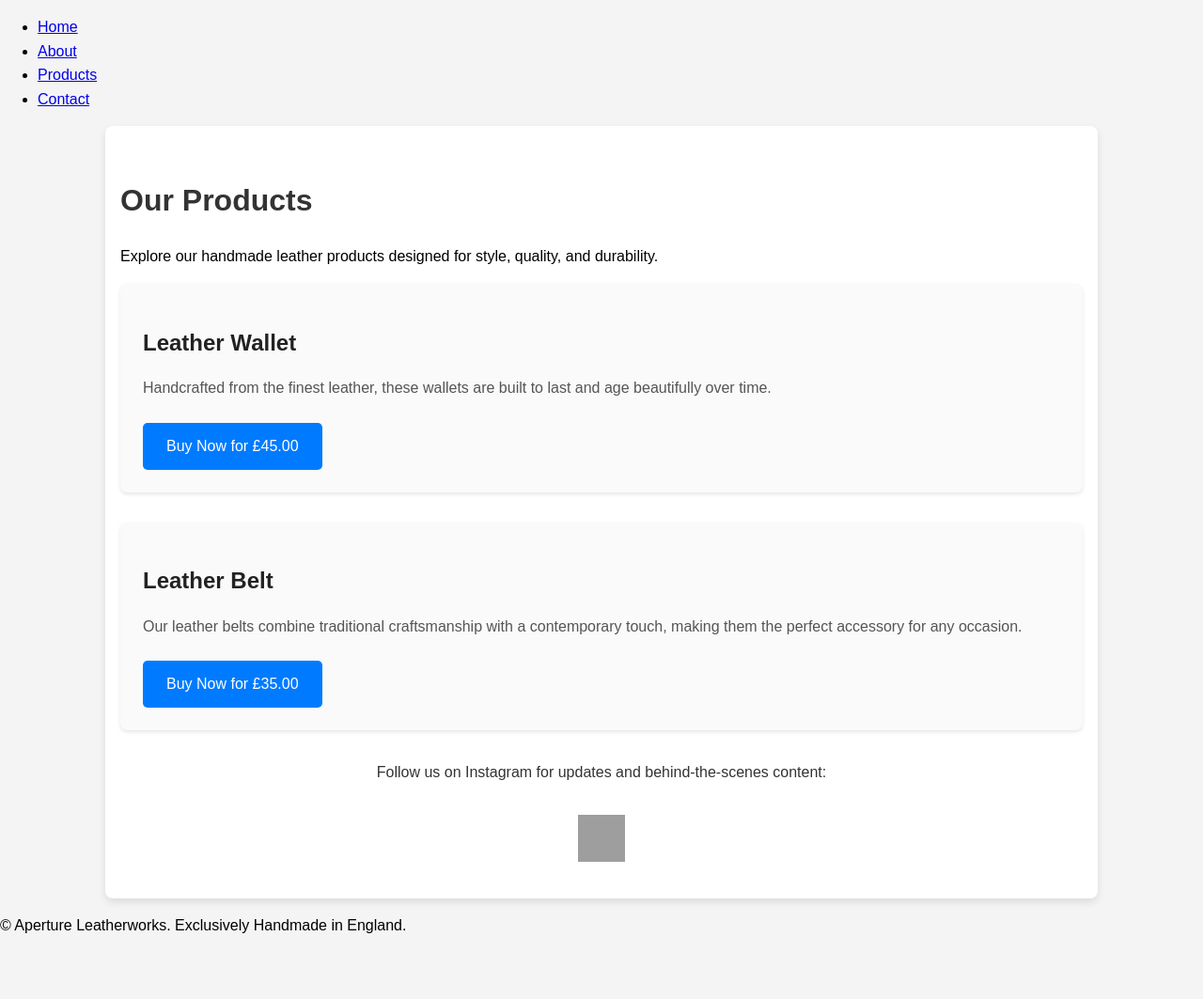
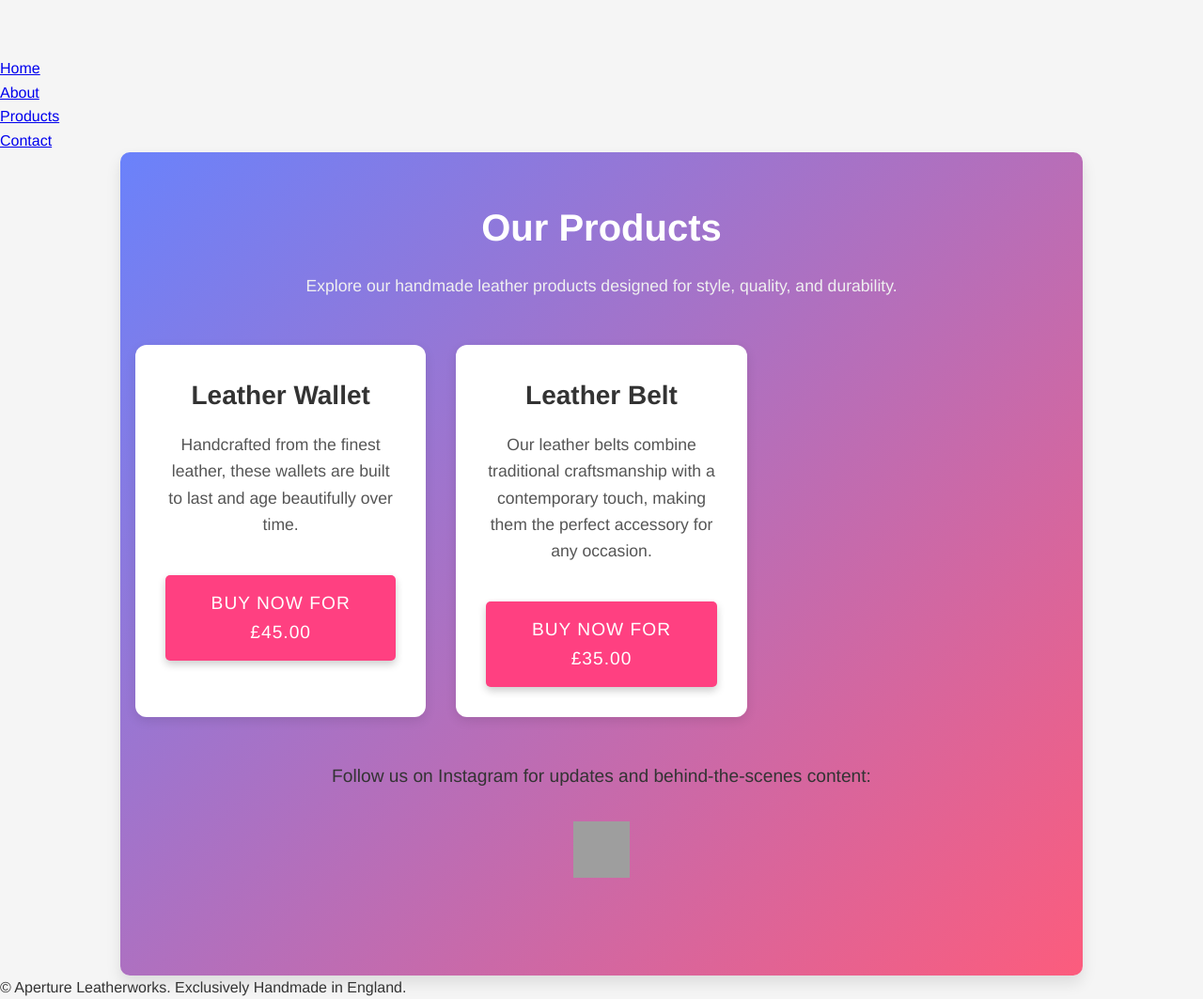
Before and after one commit to ApertureLeatherworks/aperture-leatherworks, a Jekyll site: the page built from products.md, in a window 1280 px wide. Shown: the whole page at 94% size. Built offline with Jekyll 4.4.1, drawn with Linux system fonts in a browser that asks for light colours; before the commit the page ends 1014 px from its top, so only the background shows below that; grey boxes are pictures that could not be loaded.

Commit message:
new layout2

```diff
--- a/_includes/header.html
+++ b/_includes/header.html
@@ -5,8 +5,7 @@
   <meta name="viewport" content="width=device-width, initial-scale=1.0">
   <meta http-equiv="X-UA-Compatible" content="ie=edge">
   <title>{{ site.title }}</title>
-
-  <link rel="stylesheet" href="/assets/css/style.css">
+  <link rel="stylesheet" href="{{ site.baseurl }}/assets/css/style.css">
 </head>
 <body>
   <header>
--- a/assets/css/style.css
+++ b/assets/css/style.css
@@ -1,61 +1,106 @@
-/* General Body and Layout */
-body {
-  font-family: Arial, sans-serif;
-  line-height: 1.6;
+/* General Reset */
+* {
   margin: 0;
   padding: 0;
-  background-color: #f4f4f4;
+  box-sizing: border-box;
 }
 
-h1, h2, h3 {
+body {
+  font-family: 'Helvetica Neue', sans-serif;
+  line-height: 1.6;
+  background-color: #f5f5f5;
   color: #333;
+  padding-top: 60px; /* Ensures content doesn't hide under header */
+}
+
+h1, h2 {
+  font-weight: bold;
+  color: #333;
+}
+
+h1 {
+  font-size: 2.5rem;
+  text-align: center;
+  margin-bottom: 1.5rem;
 }
 
 /* Product Container */
 .product-container {
-  width: 80%;  /* Limit the width to 80% of the screen */
-  max-width: 1200px; /* Set a maximum width */
-  margin: 0 auto; /* Center content */
-  padding: 2rem 1rem;
+  width: 80%;
+  max-width: 1200px;
+  margin: 0 auto;
+  padding: 3rem 1rem;
   background-color: #fff;
-  box-shadow: 0 4px 8px rgba(0, 0, 0, 0.1);
-  border-radius: 8px;
+  box-shadow: 0 8px 16px rgba(0, 0, 0, 0.1);
+  border-radius: 10px;
+  overflow: hidden;
+  background: linear-gradient(135deg, #6a82fb, #fc5c7d);
 }
 
-/* Product Items */
+.product-container h1 {
+  color: #fff;
+  margin-bottom: 1rem;
+}
+
+.product-container p {
+  font-size: 1.1rem;
+  color: #f0f0f0;
+  text-align: center;
+  margin-bottom: 3rem;
+}
+
+/* Product Grid */
+.product-grid {
+  display: grid;
+  grid-template-columns: repeat(auto-fill, minmax(300px, 1fr));
+  gap: 2rem;
+}
+
+/* Product Item */
 .product-item {
-  margin-bottom: 2rem;
-  padding: 1.5rem;
-  background-color: #fafafa;
-  border-radius: 8px;
-  box-shadow: 0 2px 4px rgba(0, 0, 0, 0.1);
+  background-color: #fff;
+  padding: 2rem;
+  border-radius: 12px;
+  box-shadow: 0 4px 12px rgba(0, 0, 0, 0.1);
+  transition: transform 0.3s ease, box-shadow 0.3s ease;
+  text-align: center;
+}
+
+.product-item:hover {
+  transform: translateY(-10px);
+  box-shadow: 0 10px 20px rgba(0, 0, 0, 0.15);
 }
 
 .product-item h2 {
-  color: #222;
+  font-size: 1.75rem;
+  color: #333;
   margin-bottom: 1rem;
 }
 
 .product-item p {
   color: #555;
-  font-size: 1rem;
+  font-size: 1.1rem;
   margin-bottom: 1.5rem;
 }
 
 .stripe-checkout-button {
   display: inline-block;
-  background-color: #007bff; /* Button color */
-  color: #fff;
-  padding: 12px 25px;
-  font-size: 16px;
+  background-color: #ff4081;
+  color: white;
+  padding: 15px 30px;
+  border-radius: 5px;
+  font-size: 1.2rem;
   text-decoration: none;
-  border-radius: 5px;
-  text-align: center;
-  transition: background-color 0.3s ease;
+  text-transform: uppercase;
+  letter-spacing: 1px;
+  box-shadow: 0 4px 8px rgba(0, 0, 0, 0.2);
+  transition: all 0.3s ease;
+  margin-top: 1rem;
 }
 
 .stripe-checkout-button:hover {
-  background-color: #0056b3;
+  background-color: #e93370;
+  box-shadow: 0 6px 15px rgba(0, 0, 0, 0.25);
 }
 
 .stripe-checkout-button:focus {
@@ -65,18 +110,19 @@ h1, h2, h3 {
 /* Instagram Section */
 .instagram-link {
   text-align: center;
-  margin-top: 2rem;
+  margin-top: 3rem;
+  margin-bottom: 3rem;
 }
 
 .instagram-link p {
-  font-size: 1rem;
+  font-size: 1.2rem;
   color: #333;
   margin-bottom: 1rem;
 }
 
 .instagram-icon {
-  width: 50px;
-  height: 50px;
+  width: 60px;
+  height: 60px;
   margin-top: 1rem;
   transition: transform 0.3s ease;
 }
@@ -88,15 +134,16 @@ h1, h2, h3 {
 /* Responsive Design */
 @media (max-width: 768px) {
   .product-container {
-    width: 95%;
-    padding: 1rem;
+    width: 90%;
+    padding: 2rem;
   }
 
   .product-item {
-    padding: 1rem;
+    padding: 1.5rem;
   }
 
   .stripe-checkout-button {
-    padding: 10px 20px;
+    font-size: 1rem;
+    padding: 12px 25px;
   }
 }
--- a/products.md
+++ b/products.md
@@ -7,22 +7,24 @@ title: Products
   <h1>Our Products</h1>
   <p>Explore our handmade leather products designed for style, quality, and durability.</p>
 
-  <div class="product-item">
-    <h2>Leather Wallet</h2>
-    <p>Handcrafted from the finest leather, these wallets are built to last and age beautifully over time.</p>
-    <!-- Stripe Buy Button for Leather Wallet -->
-    <a href="https://buy.stripe.com/test_7sI4jcbWA9xy8xO8ww" class="stripe-checkout-button">
-      Buy Now for £45.00
-    </a>
-  </div>
+  <div class="product-grid">
+    <div class="product-item">
+      <h2>Leather Wallet</h2>
+      <p>Handcrafted from the finest leather, these wallets are built to last and age beautifully over time.</p>
+      <!-- Stripe Buy Button for Leather Wallet -->
+      <a href="https://buy.stripe.com/your-wallet-checkout-link" class="stripe-checkout-button">
+        Buy Now for £45.00
+      </a>
+    </div>
 
-  <div class="product-item">
-    <h2>Leather Belt</h2>
-    <p>Our leather belts combine traditional craftsmanship with a contemporary touch, making them the perfect accessory for any occasion.</p>
-    <!-- Stripe Buy Button for Leather Belt -->
-    <a href="https://buy.stripe.com/your-belt-checkout-link" class="stripe-checkout-button">
-      Buy Now for £35.00
-    </a>
+    <div class="product-item">
+      <h2>Leather Belt</h2>
+      <p>Our leather belts combine traditional craftsmanship with a contemporary touch, making them the perfect accessory for any occasion.</p>
+      <!-- Stripe Buy Button for Leather Belt -->
+      <a href="https://buy.stripe.com/your-belt-checkout-link" class="stripe-checkout-button">
+        Buy Now for £35.00
+      </a>
+    </div>
   </div>
 
   <div class="instagram-link">
```
